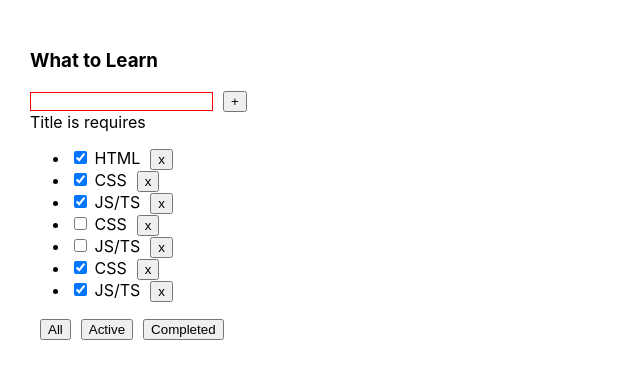
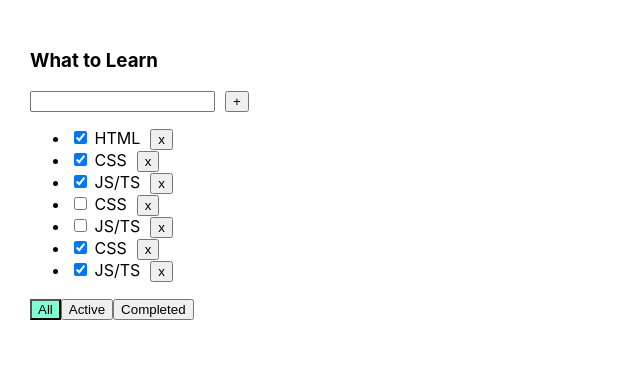
Before and after one commit to sveta-confeta/TodoList, a React (Create React App) app: page / in a window 1280 px wide. Shown: the top 378 px of the page, without its empty margins (0-640 px from the left). Built offline with nearby package versions, Linux system fonts and the light colour scheme.

Commit message:
stile of buttons

```diff
--- a/src/App.tsx
+++ b/src/App.tsx
@@ -69,6 +69,7 @@ function App() {
                 addTask={addTask}
                 changeTaskStatus={changeTaskStatus}
                 filter={filterValue} //для навешивания css классов кнопкам
+                filteredTasks={filteredTasks}
             />
 
         </div>
--- a/src/TodoList.tsx
+++ b/src/TodoList.tsx
@@ -1,4 +1,4 @@
-import React, {ChangeEvent, ChangeEventHandler, useState, KeyboardEvent } from "react";
+import React, {ChangeEvent, ChangeEventHandler, useState, KeyboardEvent} from "react";
 import {filterType} from "./App";
 import {Button} from "./components/Button";
 import {Input} from "./components/Input";
@@ -18,6 +18,7 @@ type TodoListPropsType = {
     addTask: (title: string) => void //функция добавления в инпут
     changeTaskStatus: (id: string, newIsDoneValue: boolean) => void
     filter: filterType;
+    filteredTasks:(value:filterType)=>void
 }
 
 export function TodoList(props: TodoListPropsType) {
@@ -39,23 +40,34 @@ export function TodoList(props: TodoListPropsType) {
     // }
     const [title, setTitle] = useState<string>(' '); //локальный useState для предварительного пользовательского ввода в инпут.
     //по умолчанию пустая сторока
+    let [error, setError] = useState(false); //хук для бордера инпута красный-не красный
 
-    const topSet=(filter:filterType)=>{ //app.tsx:type filterType = 'All' | 'Active' | 'Completed' //типизация фильтра для кнопок
-        props.setFilter(filter);
+    const topSet = (value: filterType) => { //app.tsx:type filterType = 'All' | 'Active' | 'Completed' //типизация фильтра для кнопок
+        props.filteredTasks(value);
     }
-    const removeTaskHandler=(tID:string) => props.removeTask(tID);
+    const removeTaskHandler = (tID: string) => props.removeTask(tID);
 
-    const blockButton=()=>{
-       props.addTask(title);
-        // setTitle(' ');
+    const blockButton = () => {
+        addTaskButton()
     }
+    const addTaskButton = () => {
+        const trimmedTitle = title.trim();
+        if (trimmedTitle) {
+            props.addTask(trimmedTitle)
+            setTitle('')
+        } else {
+            setError(true);
+        }
+
+    }
+    const changeStatus = (mId: string, value: boolean) => props.changeTaskStatus(mId, value);
 
 
     return (
         <div>
             <h3>{props.title}</h3>
             <div>
-                <Input setTitle={setTitle} title={title} addTask={props.addTask}/>
+                <Input setTitle={setTitle} title={title} addTask={props.addTask} error={error} setError={setError}/>
                 {/*<input*/}
                 {/*    value={title}*/}
                 {/*    onChange={onChangeHandler}  //!!!!!инпут сдесь*/}
@@ -64,36 +76,34 @@ export function TodoList(props: TodoListPropsType) {
                 {/*/!*передаем функцию-коллбэк:*!/*/}
                 {/*/!*<button onClick={addTitle}>+</button>*!/*/}
                 <Button name={'+'} callback={blockButton}/>
-                <div className={s.errorMessages}>Title is requires</div>
+                {error ? <div className={s.errorMessages}>Title is requires</div> : ''}
             </div>
             <ul>{/* потому что в эту ul мы передаем array => tasks*/}
                 {props.tasks.map((m => {
-                     const changeStatus=(e:ChangeEvent<HTMLInputElement>)=>props.changeTaskStatus(m.id,e.currentTarget.checked);
+
                     return (
                         <li key={m.id} className={m.isDone ? "is-done" : ''}>
                             <input type="checkbox"
                                    checked={m.isDone}
-                            onChange={changeStatus}
+                                   onChange={(e: ChangeEvent<HTMLInputElement>) => changeStatus(m.id, e.currentTarget.checked)}
                             /> <span>{m.title}</span>
-                            <Button name={'x'} callback={()=>removeTaskHandler(m.id)}/>
+                            <Button name={'x'} callback={() => removeTaskHandler(m.id)}/>
 
                         </li>
                     )
                 }))}
             </ul>
             <div>
-                <Button name={'All'} callback={()=>topSet('All')}/>
-                <Button name={'Active'} callback={()=>topSet('Active')}/>
-                <Button name={'Completed'} callback={()=>topSet('Completed')}/>
-
-                {/*        2 вариант:*/}
-                {/*<button onClick={()=>topSet('All')} className={props.filter==='All' ? 'active-filter': ''}>All</button>*/}
-                {/*/!*через параметр мы передаем строку -идентификатор кнопки*!/*/}
-                {/*<button onClick={()=>topSet('Active')} className={props.filter==='Active' ? 'active-filter': ''}>Active</button>*/}
-                {/*<button onClick={()=>topSet('Completed')}  className={props.filter==='Completed' ? 'active-filter': ''}>Completed</button>*/}
-
+                <button className={props.filter === 'All' ? s.activeFilter : ''}
+                        onClick={() => topSet('All')}>All</button>
+                    <button className={props.filter === 'Active' ? s.activeFilter : ''}
+                            onClick={() => topSet('Active')}> Active
+                        </button>
+                        <button className={props.filter === 'Completed' ? s.activeFilter : ''}
+                                onClick={() => topSet('Completed')}>Completed
+                            </button>
             </div>
         </div>
 
-    )
+)
 }
--- a/src/components/Input.tsx
+++ b/src/components/Input.tsx
@@ -5,14 +5,17 @@ type InputPropsType={
     setTitle:(title:string)=>void
     title:string
     addTask:(title:string)=>void
+    error:boolean
+    setError:(value:boolean)=>void
 }
 
 export const Input = (props:InputPropsType) => {
-    let[error,setError]=useState(true); //хук для бордера инпута красный-не красный
+
 
 
 
     const onChangeHandler = (event: ChangeEvent<HTMLInputElement>) => {  //функция для инпута
+        props.setError(false);
         props.setTitle(event.currentTarget.value)
     }
     const keyPress = (event: KeyboardEvent<HTMLInputElement>) => {
@@ -20,8 +23,11 @@ export const Input = (props:InputPropsType) => {
             const trimmedTitle = props.title.trim();
             if (trimmedTitle) {
                 props.addTask(trimmedTitle)
+                props.setTitle( '')
+            }else{
+                props.setError(true);
             }
-            props.setTitle( '')
+
         }
     }
     return (
@@ -30,7 +36,7 @@ export const Input = (props:InputPropsType) => {
                 value={props.title}
                 onChange={onChangeHandler}
                 onKeyPress={keyPress}
-                className={error ? s.error:' '}
+                className={props.error ? s.error :' '}
             />
             </>
     );
```
